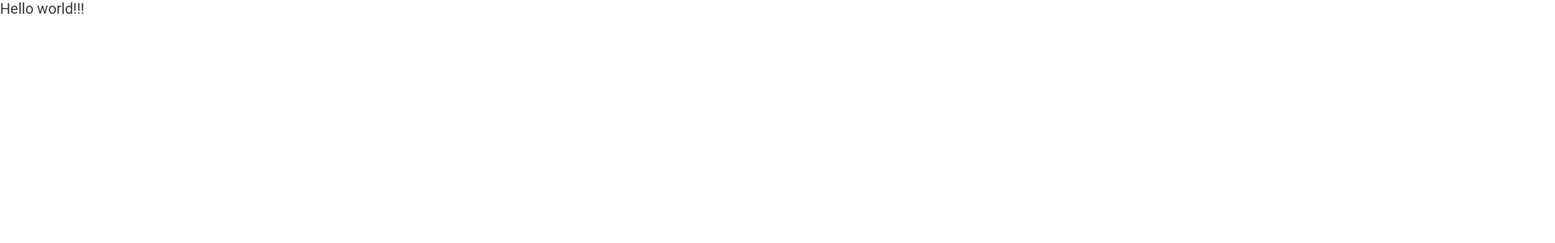
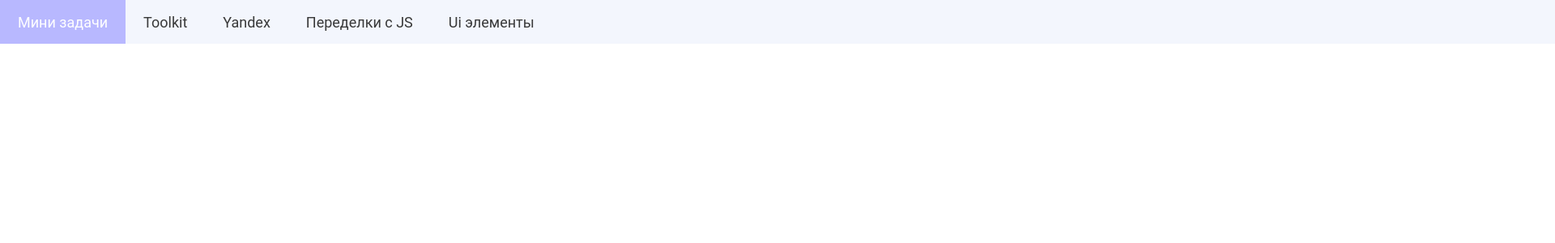
Before and after one commit to ArtErusov/MainReact, a React (Vite) app: page / in a window 1280 px wide. Shown: the top 300 px of the page at 81% size, 1920 px wide, since content can reach past the window. Built offline with nearby package versions, Linux system fonts and the light colour scheme.

Commit message:
Made a header

```diff
--- a/src/App.jsx
+++ b/src/App.jsx
@@ -1,9 +1,10 @@
 import { Fragment } from "react"
 import "./assets/css/main.css"
+import Header from "./components/header/Header"
 
 function App() {
 return <Fragment>
-  <p>Hello world!!!</p>
+  <Header />
 </Fragment>
 }
 
--- /dev/null
+++ b/src/components/header/Header.jsx
@@ -0,0 +1,22 @@
+import styles from './styles.module.scss';
+import { Fragment } from 'react';
+
+
+const Header = () =>  {
+
+
+  return(
+  <Fragment>
+    <div className={styles.header}>
+      <ul className={styles.list}>
+        <li className={styles.list__item + ' ' + styles.list__item_active}>Мини задачи</li>
+        <li className={styles.list__item}>Toolkit</li>
+        <li className={styles.list__item}>Yandex</li>
+        <li className={styles.list__item}>Переделки с JS</li>
+        <li className={styles.list__item}>Ui элементы </li>
+      </ul>
+    </div>
+  </Fragment>)
+};
+
+export default Header;
--- /dev/null
+++ b/src/components/header/styles.module.scss
@@ -0,0 +1,25 @@
+@import '../../assets/css/main.css';
+
+
+
+.list{
+    width: 1920px;
+    height: 54px;
+    background-color:var(--blue-light);
+    display: flex;
+
+    &__item{
+        padding:17px 22px;
+        cursor: pointer;
+
+        &:hover{
+            background-color: var(--blue-medium);
+            color: var(--white);
+        }
+
+        &_active{
+            background-color: var(--blue);
+            color: var(--white);
+        }
+    }
+}
```
